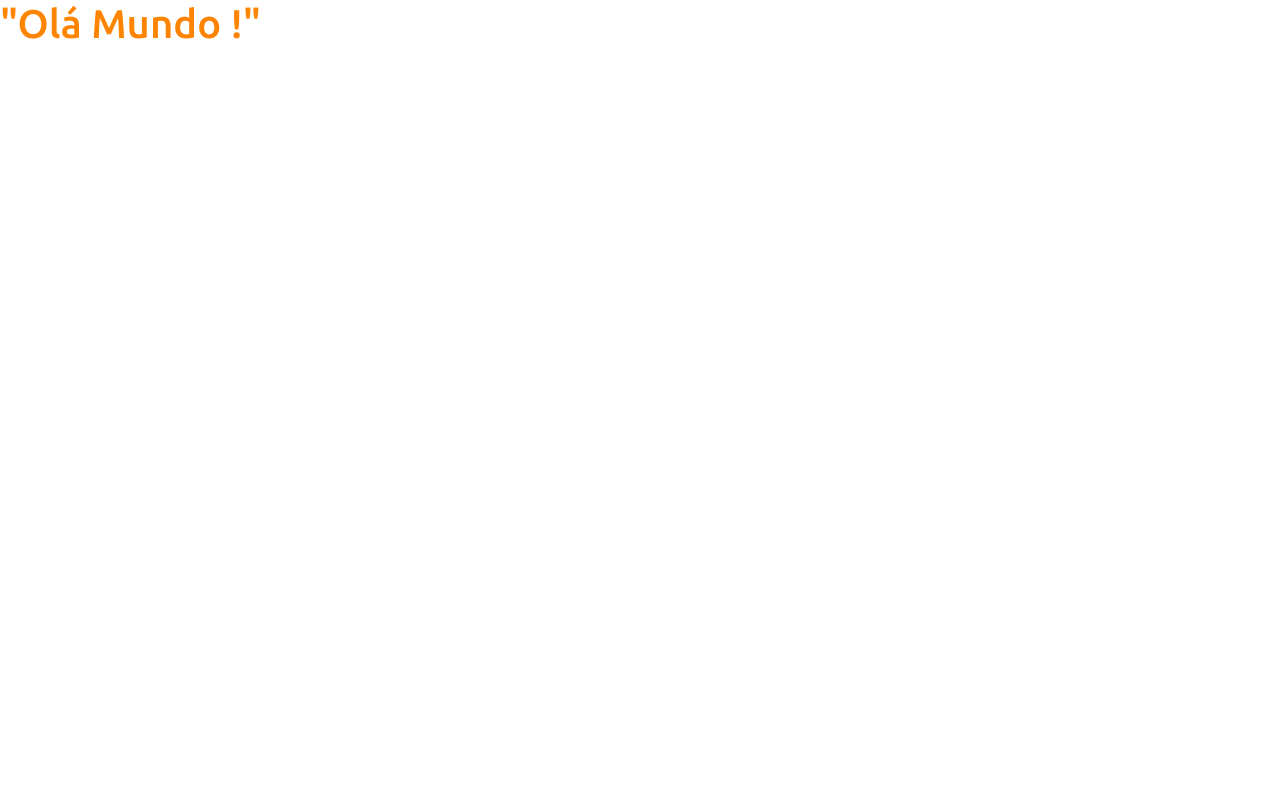
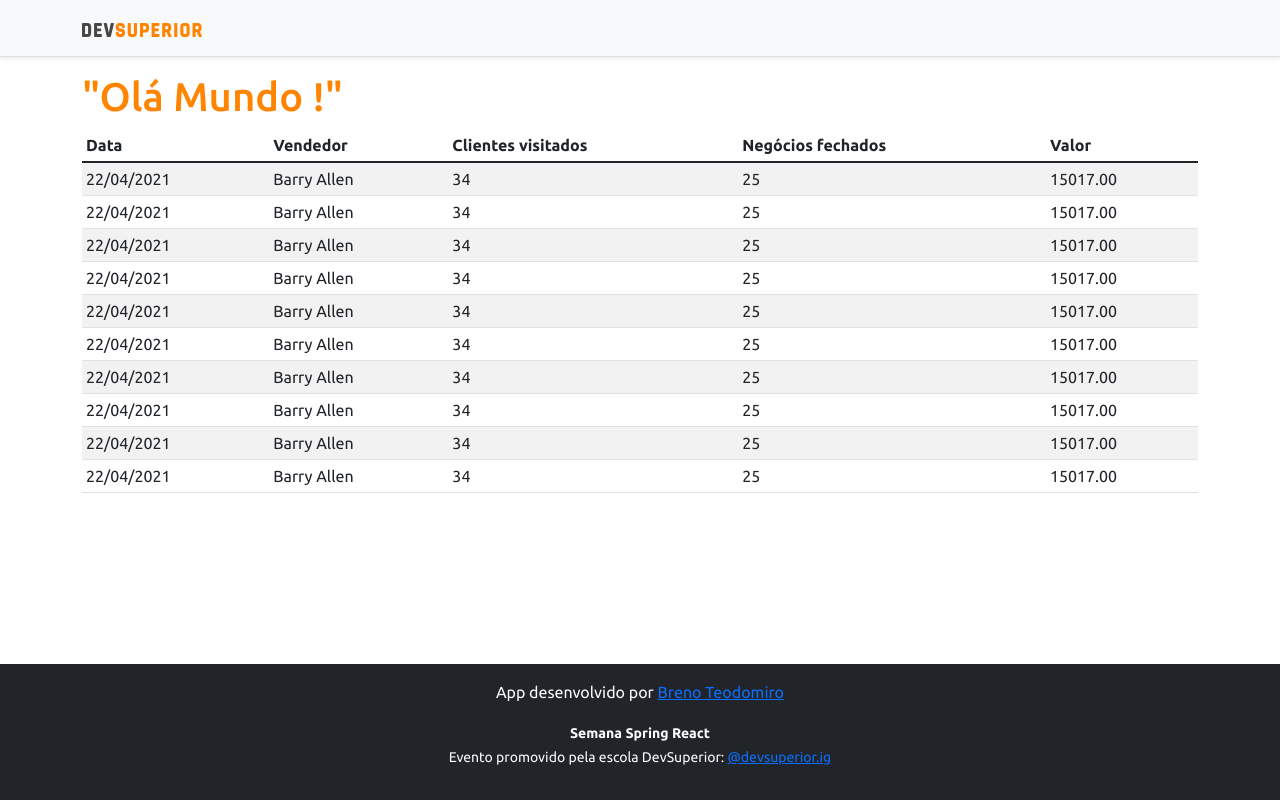
Before and after one commit to brenoneto12/Projeto-sds3, a React (Create React App) app in the folder frontend/: page / in a window 1280 px wide. Built offline with nearby package versions, Linux system fonts and the light colour scheme.

Commit message:
Basic statics components

```diff
--- a/frontend/public/index.html
+++ b/frontend/public/index.html
@@ -4,7 +4,7 @@
     <meta charset="utf-8" />
     <link rel="icon" href="%PUBLIC_URL%/favicon.ico" />
     <meta name="viewport" content="width=device-width, initial-scale=1" />
-    <meta name="theme-color" content="#F1F2F2" />
+    <meta name="theme-color" content="#4B82BF" />
     <meta
       name="description"
       content="Spring e React"
--- a/frontend/src/App.tsx
+++ b/frontend/src/App.tsx
@@ -1,9 +1,19 @@
+import DataTable from "components/DataTable";
+import Footer from "components/Footer";
+import NavBar from "components/NavBar";
 
 function App() {
   return (
-    <div>
-    <h1 className="text-primary">"Olá Mundo !" </h1>
-    </div>
+    <>
+      <NavBar />
+      <div className="container">
+        <h1 className="text-primary">"Olá Mundo !" </h1>
+
+        <DataTable />
+
+      </div>
+      <Footer />
+    </>
   );
 }
 
--- /dev/null
+++ b/frontend/src/components/DataTable/index.tsx
@@ -0,0 +1,83 @@
+const DataTable = () => {
+  return (
+    <div className="table-responsive">
+      <table className="table table-striped table-sm">
+        <thead>
+          <tr>
+            <th>Data</th>
+            <th>Vendedor</th>
+            <th>Clientes visitados</th>
+            <th>Negócios fechados</th>
+            <th>Valor</th>
+          </tr>
+        </thead>
+        <tbody>
+          <tr>
+            <td>22/04/2021</td>
+            <td>Barry Allen</td>
+            <td>34</td>
+            <td>25</td>
+            <td>15017.00</td>
+          </tr>
+          <tr>
+            <td>22/04/2021</td>
+            <td>Barry Allen</td>
+            <td>34</td>
+            <td>25</td>
+            <td>15017.00</td>
+          </tr>          <tr>
+            <td>22/04/2021</td>
+            <td>Barry Allen</td>
+            <td>34</td>
+            <td>25</td>
+            <td>15017.00</td>
+          </tr>          <tr>
+            <td>22/04/2021</td>
+            <td>Barry Allen</td>
+            <td>34</td>
+            <td>25</td>
+            <td>15017.00</td>
+          </tr>          <tr>
+            <td>22/04/2021</td>
+            <td>Barry Allen</td>
+            <td>34</td>
+            <td>25</td>
+            <td>15017.00</td>
+          </tr>          <tr>
+            <td>22/04/2021</td>
+            <td>Barry Allen</td>
+            <td>34</td>
+            <td>25</td>
+            <td>15017.00</td>
+          </tr>          <tr>
+            <td>22/04/2021</td>
+            <td>Barry Allen</td>
+            <td>34</td>
+            <td>25</td>
+            <td>15017.00</td>
+          </tr>          <tr>
+            <td>22/04/2021</td>
+            <td>Barry Allen</td>
+            <td>34</td>
+            <td>25</td>
+            <td>15017.00</td>
+          </tr>          <tr>
+            <td>22/04/2021</td>
+            <td>Barry Allen</td>
+            <td>34</td>
+            <td>25</td>
+            <td>15017.00</td>
+          </tr>          <tr>
+            <td>22/04/2021</td>
+            <td>Barry Allen</td>
+            <td>34</td>
+            <td>25</td>
+            <td>15017.00</td>
+          </tr>
+        </tbody>
+      </table>
+    </div>
+  );
+};
+
+export default DataTable;
--- /dev/null
+++ b/frontend/src/components/Footer/index.tsx
@@ -0,0 +1,34 @@
+const Footer = () => {
+  return (
+    <footer className="footer mt-auto py-3 bg-dark">
+      <div className="container">
+        <p className="text-light">
+          App desenvolvido por{" "}
+          <a
+            href="https://www.linkedin.com/in/breno-teodomiro-1008475a?lipi=urn%3Ali%3Apage%3Ad_flagship3_profile_view_base_contact_details%3B%2FR07%2B%2BEHSwO2bgHj1EtuuA%3D%3D"
+            target="_blank"
+            rel="noreferrer"
+          >
+            Breno Teodomiro
+          </a>
+        </p>
+        <p className="text-light">
+          <small>
+            <strong>Semana Spring React</strong>
+            <br />
+            Evento promovido pela escola DevSuperior:{" "}
+            <a
+              href="https://instagram.com/devsuperior.ig"
+              target="_blank"
+              rel="noreferrer"
+            >
+              @devsuperior.ig
+            </a>
+          </small>
+        </p>
+      </div>
+    </footer>
+  );
+};
+
+export default Footer;
--- /dev/null
+++ b/frontend/src/components/NavBar/index.tsx
@@ -0,0 +1,15 @@
+import ImgDsDark from 'assets/img/ds-dark.svg'
+
+const NavBar = () => {
+  return (
+    <div className="d-flex flex-column flex-md-row align-items-center p-3 px-md-4 mb-3 bg-light border-bottom shadow-sm">
+      <div className="container">
+        <nav className="my-2 my-md-0 mr-md-3">
+          <img src={ImgDsDark} alt="DevSuperior" width="120" />
+        </nav>
+      </div>
+    </div>
+  );
+};
+
+export default NavBar;
```
Also changed, not shown: frontend/src/assets/img/ds-dark.svg (added), 1 other file (tests, documents, lock files or other folders).
